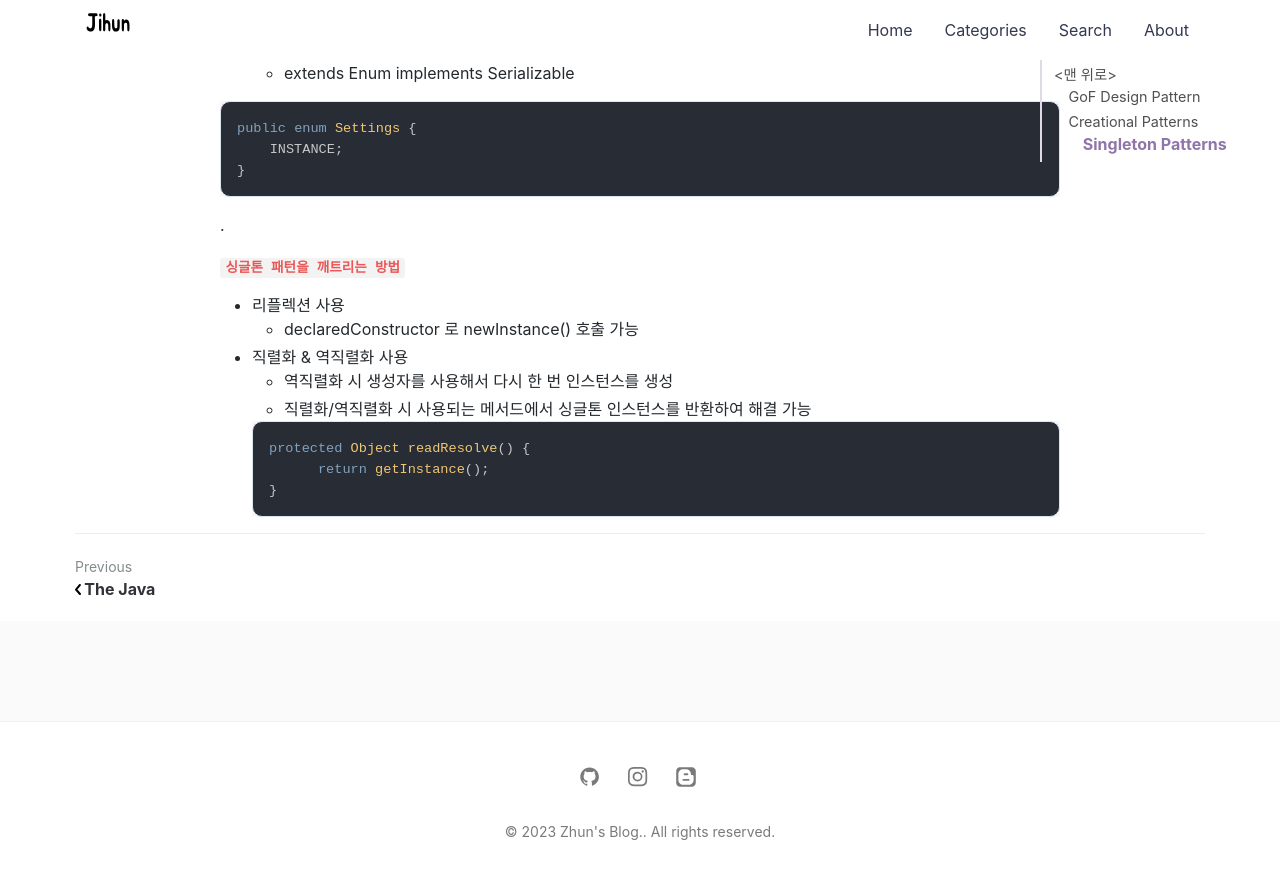
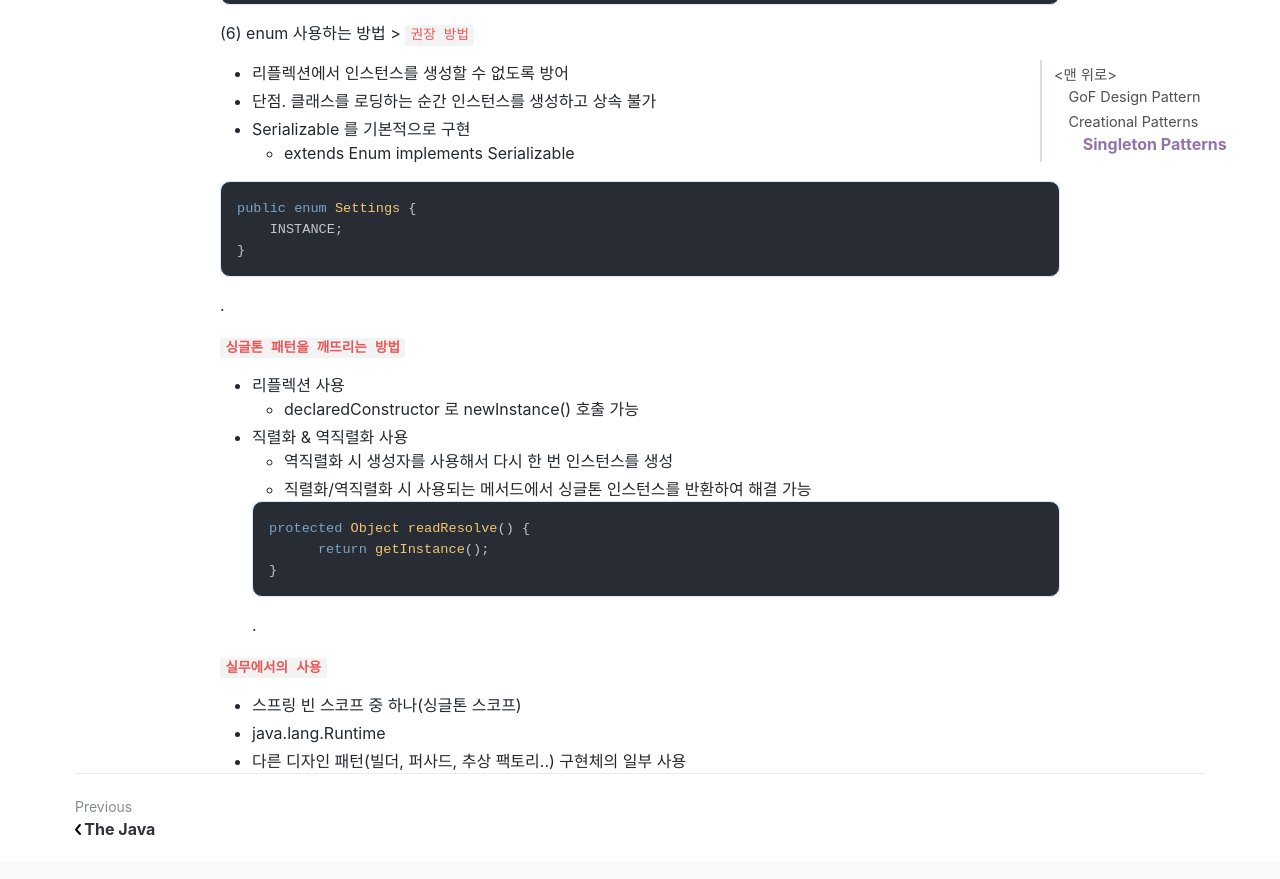
Before and after one commit to jihunparkme/jihunparkme.github.io, a Jekyll site: the page built from _posts/2023-11-01-gof-design-pattern.md, in a window 1280 px wide and 900 px high, scrolled down 2790 px. Shown: the top 879 px of the window. Built offline with Jekyll 4.4.1, drawn with Linux system fonts in a browser that asks for light colours; nearby versions of some CDN libraries; comment, search, counter and statistics services are not loaded.

Commit message:
[Design Pattern] 싱글톤 패턴 5부 - 자바와 스프링에서 찾아보는 패턴

````diff
--- a/_posts/2023-11-01-gof-design-pattern.md
+++ b/_posts/2023-11-01-gof-design-pattern.md
@@ -18,6 +18,10 @@ featured-img: design-pattern
 
 - 시스템 런타임, 환경 세팅 정보 등.. 인스턴스가 여러개일 때 이슈가 생길 수 있는 경우
 - 인스턴스를 한 개만 만들어서 제공하는 클래스 필요
+
+.
+
+**`싱글톤 패턴을 만드는 방법`**
 
 (1) private 생성자와 public static 메소드를 사용
 - 단점. 여러 스레드가 동시에 접근할 경우 여러 인스턴스 생성 가능성 존재
@@ -113,7 +117,7 @@ public enum Settings {
 
 .
 
-**`싱글톤 패턴을 깨트리는 방법`**
+**`싱글톤 패턴을 깨뜨리는 방법`**
 
 - 리플렉션 사용
   - declaredConstructor 로 newInstance() 호출 가능
@@ -126,3 +130,11 @@ public enum Settings {
         return getInstance();
   }
   ```
+
+  .
+
+**`실무에서의 사용`**
+
+- 스프링 빈 스코프 중 하나(싱글톤 스코프)
+- java.lang.Runtime
+- 다른 디자인 패턴(빌더, 퍼사드, 추상 팩토리..) 구현체의 일부 사용
````
